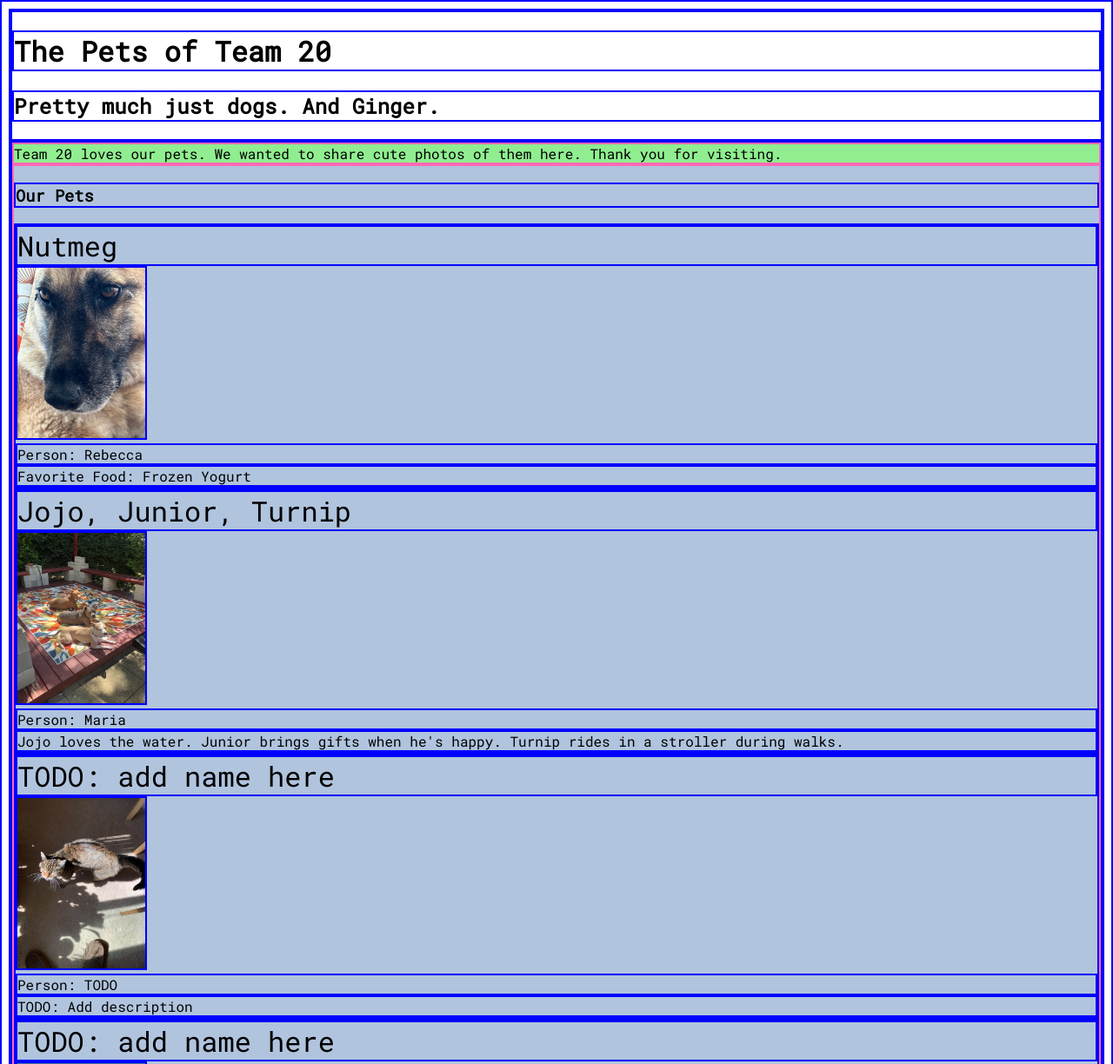
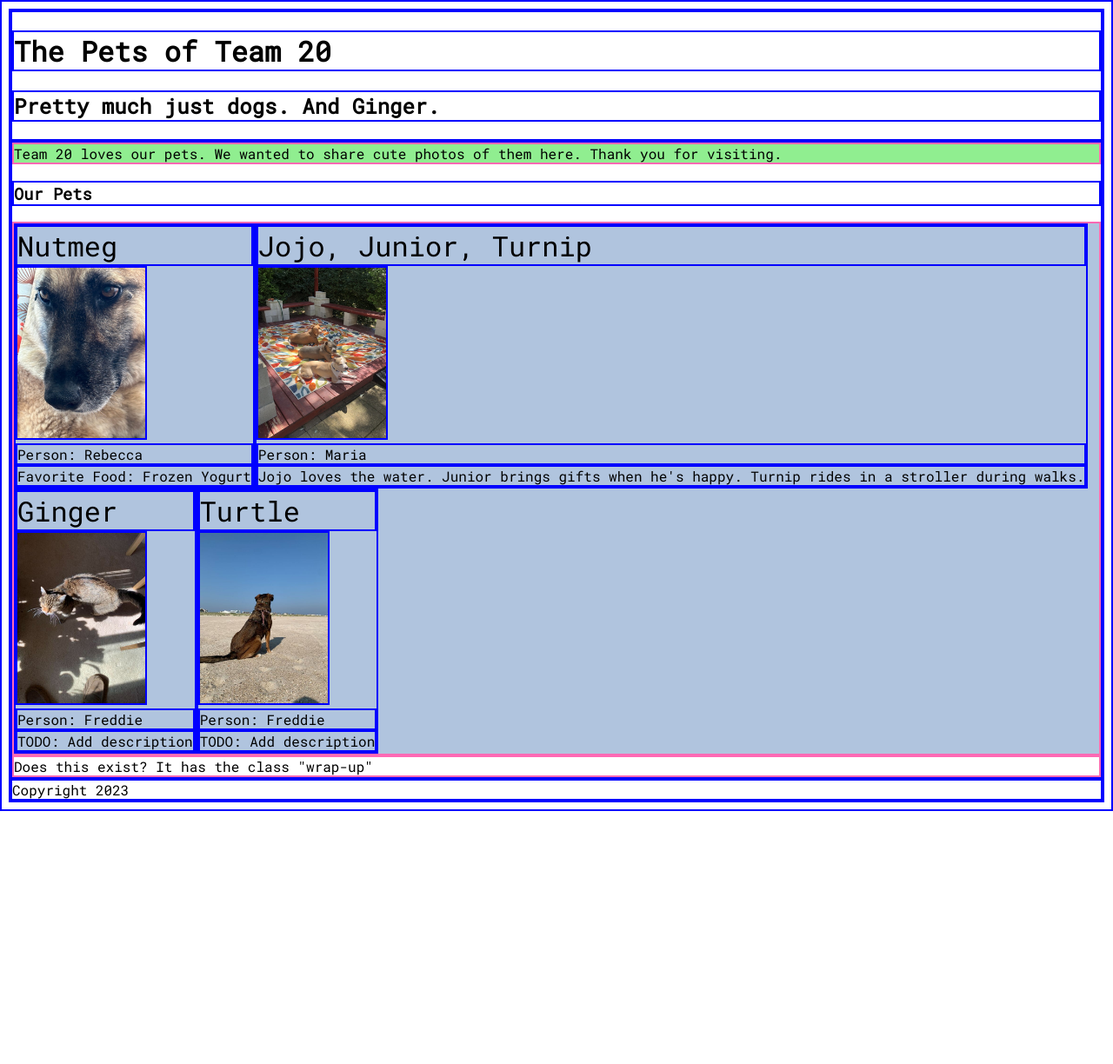
Before and after one commit to Momentum-Team-20/css-pets-example, a plain HTML site: page index.html in a window 1280 px wide. Shown: the top 1224 px of the page at 87% size. After the commit the page ends 933 px from the top, so only its background shows below. Drawn offline with Linux system fonts and the light colour scheme; a web font is replaced by a local one.

Commit message:
Flex those pets

```diff
--- a/index.html
+++ b/index.html
@@ -22,8 +22,8 @@
         Team 20 loves our pets. We wanted to share cute photos of them here.
         Thank you for visiting.
       </section>
-      <section id="pet-data">
-        <h3>Our Pets</h3>
+      <h3>Our Pets</h3>
+      <section id="pet-data" class="flex">
         <div class="pet-profile">
           <div class="name">Nutmeg</div>
           <img src="images/nutmeg.jpg" class="pet-image" alt="" />
@@ -40,15 +40,15 @@
           </div>
         </div>
         <div class="pet-profile">
-          <div class="name">TODO: add name here</div>
+          <div class="name">Ginger</div>
           <img src="images/img_7005_720.jpg" class="pet-image" alt="" />
-          <div class="pet-person">Person: TODO</div>
+          <div class="pet-person">Person: Freddie</div>
           <div class="pet-description">TODO: Add description</div>
         </div>
         <div class="pet-profile">
-          <div class="name">TODO: add name here</div>
+          <div class="name">Turtle</div>
           <img src="images/img_7479_720.jpg" class="pet-image" alt="" />
-          <div class="pet-person">Person: TODO</div>
+          <div class="pet-person">Person: Freddie</div>
           <div class="pet-description">TODO: Add description</div>
         </div>
       </section>
--- a/styles.css
+++ b/styles.css
@@ -26,3 +26,8 @@ section {
 .pet-image {
   height: 200px;
 }
+
+.flex {
+  display: flex;
+  flex-wrap: wrap;
+}
```
